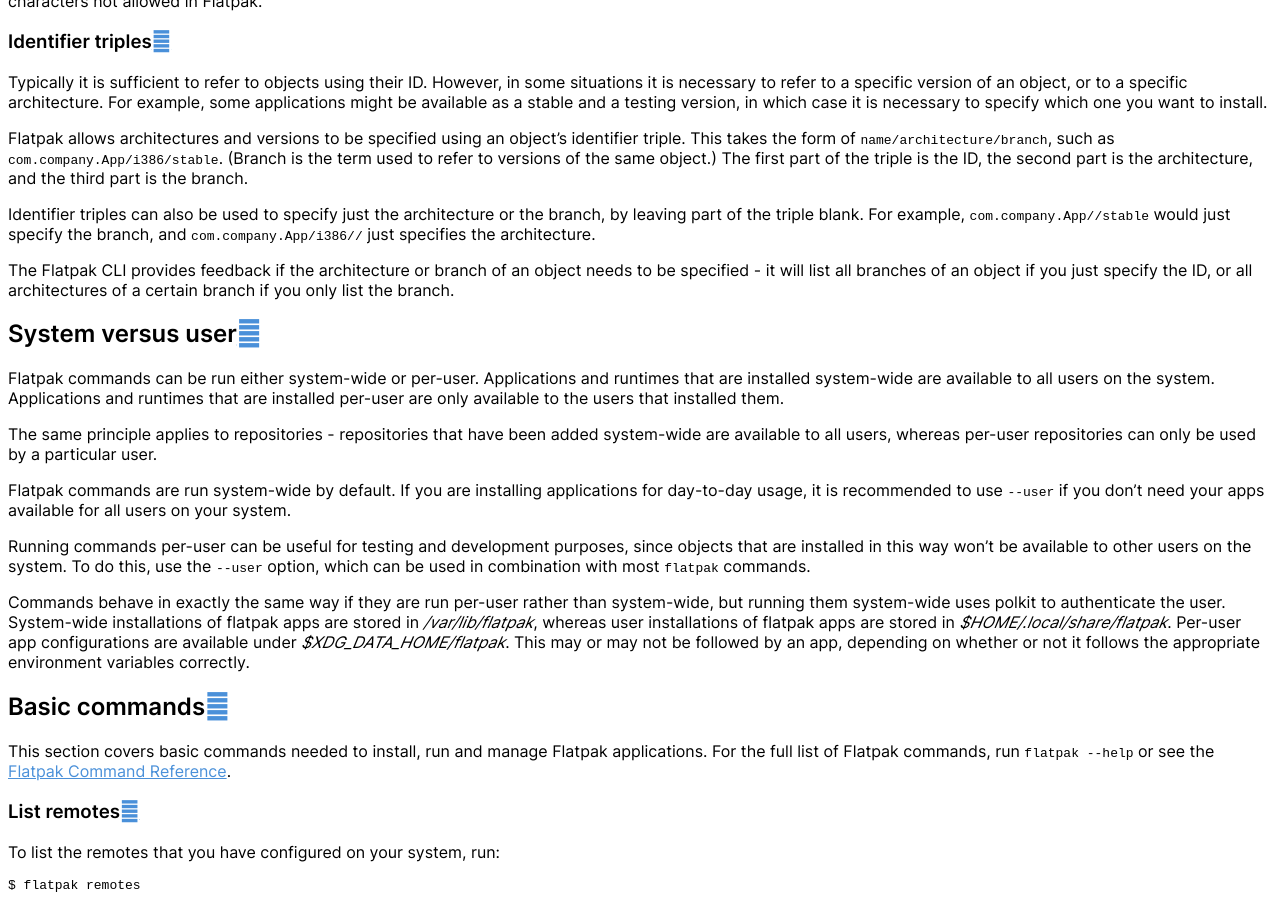
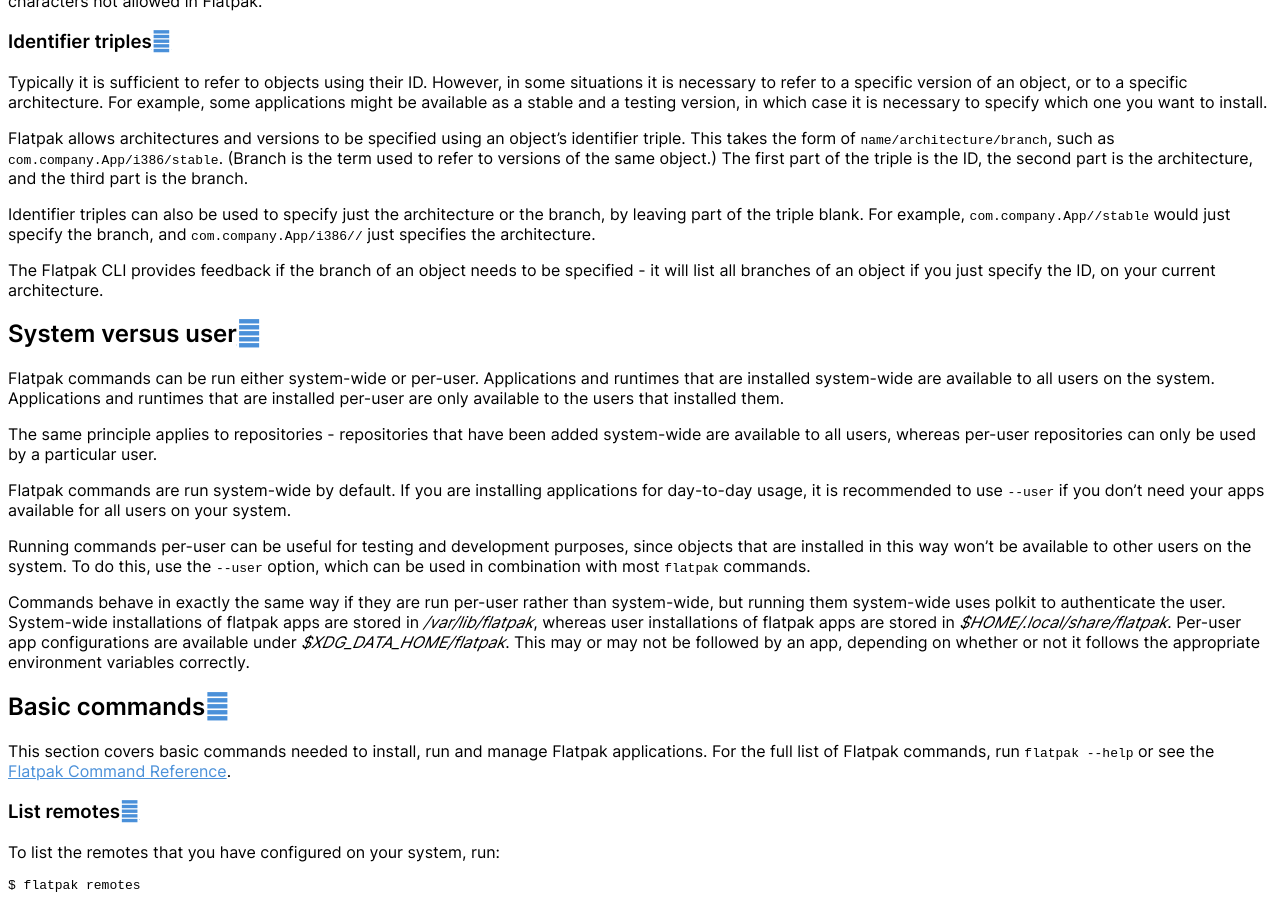
Before and after one commit to flatpak/flatpak-docs, a Sphinx documentation site: the page built from docs/using-flatpak.rst, in a window 1280 px wide and 900 px high, scrolled down 1163 px. Built offline with Sphinx 7.4.7 and the Read the Docs theme 2.0.0, drawn with Linux system fonts in a browser that asks for light colours.

Commit message:
Update using-flatpak.rst

```diff
--- a/docs/using-flatpak.rst
+++ b/docs/using-flatpak.rst
@@ -55,9 +55,9 @@ or the branch, by leaving part of the triple blank. For example,
 ``com.company.App//stable`` would just specify the branch, and
 ``com.company.App/i386//`` just specifies the architecture.
 
-The Flatpak CLI provides feedback if the architecture or branch of an object
-needs to be specified - it will list all branches of an object if you just
-specify the ID, or all architectures of a certain branch if you only list the branch.
+The Flatpak CLI provides feedback if the branch of an object needs to
+be specified - it will list all branches of an object if you just
+specify the ID, on your current architecture.
 
 System versus user
 ------------------
```
